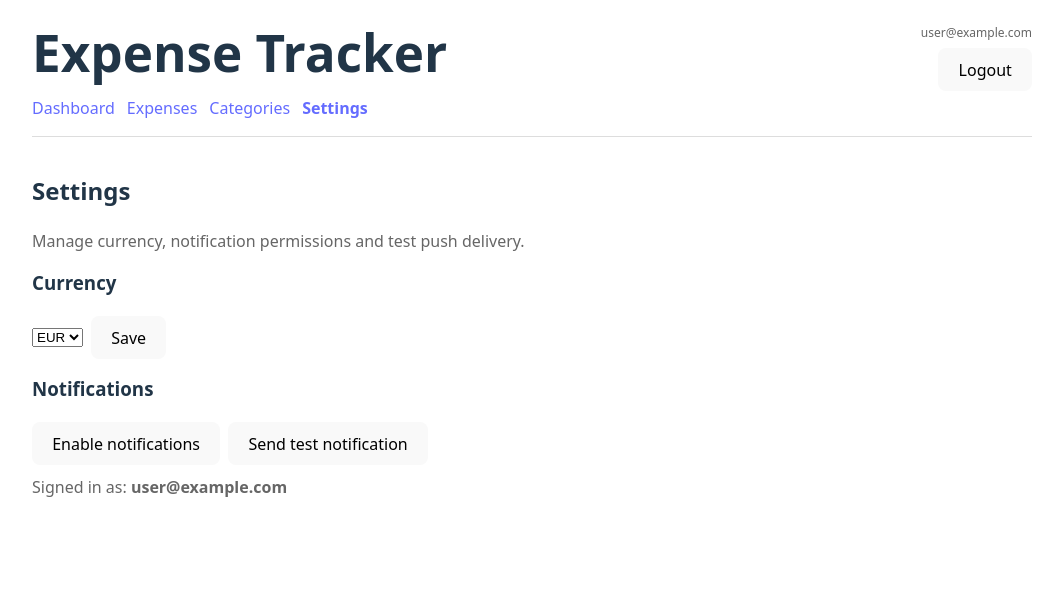
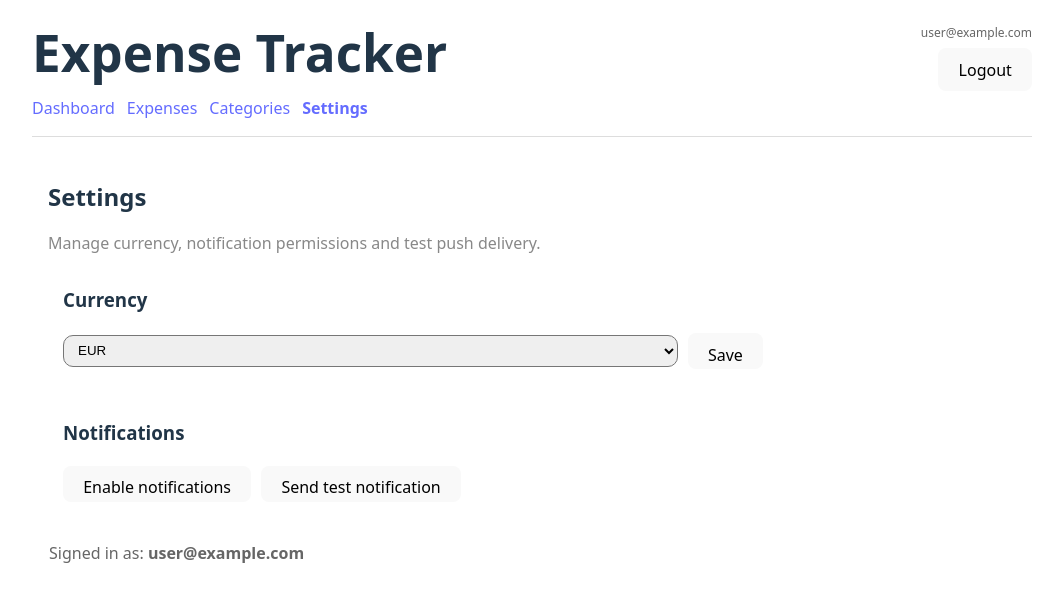
Before and after one commit to aleh02/Expense-Tracker, a React (Vite) app: page /app/settings in a window 1280 px wide. Shown: the top 602 px of the page, without its empty margins (108-1170 px from the left). Built offline with nearby package versions, Linux system fonts and the light colour scheme; no server answers; the database is empty; sample sign-in values are in the browser's storage.

Commit message:
ui: improve styles of categories and settings pages

```diff
--- a/src/features/dashboard/pages/DashboardPage.tsx
+++ b/src/features/dashboard/pages/DashboardPage.tsx
@@ -237,13 +237,13 @@ export function DashboardPage() {
                 {error && <p style={{ color: "crimson", margin: 0 }}>{error}</p>}
 
                 {!loading && !error && (
-                    <div style={{ display: "grid", gridTemplateColumns: "1fr 1fr", gap: 14 }}>
-                        {/* Budget card */}
+                    <div style={{ marginTop: 4, display: "grid", gridTemplateColumns: "1fr 1fr", gap: 14 }}>
                         <div style={{
                             padding: 14,
                             border: "1px solid rgba(255,255,255,0.08)",
                             borderRadius: 14,
                             background: "rgba(255,255,255,0.03)",
+                            width: 330,
                         }}>
                             <div style={{ fontWeight: 700, marginBottom: 10 }}>Monthly Budget</div>
 
@@ -299,12 +299,12 @@ export function DashboardPage() {
                             )}
                         </div>
 
-                        {/* Total card */}
                         <div style={{
                             padding: 14,
                             border: "1px solid rgba(255,255,255,0.08)",
                             borderRadius: 14,
                             background: "rgba(255,255,255,0.03)",
+                            width: 330,
                         }}>
                             <div style={{ fontWeight: 700, marginBottom: 10 }}>Monthly Total</div>
 
--- a/src/features/expenses/pages/ExpensesPage.module.css
+++ b/src/features/expenses/pages/ExpensesPage.module.css
@@ -6,7 +6,6 @@
   display: grid;
   gap: 18px;
 }
-
 
 .muted {
     color: #666;
@@ -71,11 +70,10 @@
 .subtitle {
   color: #888;
   margin-top: -24px;
-  max-width: 720px;
 }
 
 .card {
-  margin-top: -8px;
+  margin-top: -16px;
   padding: 14px;
   border: 1px solid rgba(255,255,255,0.08);
   border-radius: 14px;
@@ -97,10 +95,11 @@
 
 .control {
   width: 100%;
-  min-width: 0; /* important */
+  min-width: 0;
   box-sizing: border-box;
   height: 32px;
   padding: 4px 10px;
+  border-radius: 10px;
 }
 
 .actionsRow {
--- a/src/features/expenses/pages/ExpensesPage.tsx
+++ b/src/features/expenses/pages/ExpensesPage.tsx
@@ -246,9 +246,9 @@ export function ExpensesPage() {
 
     if (loading) {
         return (
-            <div>
+            <div className={styles.page}>
                 <h2>Expenses</h2>
-                <p className={styles.muted}>Loading...</p>
+                <p className={styles.muted} style={{ marginTop: -18 }}>Loading...</p>
             </div>
         );
     }
--- a/src/features/settings/pages/SettingsPage.tsx
+++ b/src/features/settings/pages/SettingsPage.tsx
@@ -36,7 +36,7 @@ export function SettingsPage() {
         };
     }, []);
 
-    //changes currency if user changes
+    //loads base currency
     useEffect(() => {
         if (!user) return;
         (async () => {
@@ -119,50 +119,89 @@ export function SettingsPage() {
     }
 
     return (
-        <div>
+        <div style={{ marginTop: -18, maxWidth: 1100, padding: "24px 16px" }}>
             <h2>Settings</h2>
 
-            <p style={{ color: '#666', marginTop: 6 }}>
+            <p style={{ color: "#888", marginTop: -4 }}>
                 Manage currency, notification permissions and test push delivery.
             </p>
-            <h3 style={{ marginTop: 16 }}>Currency</h3>
-            <div style={{ display: 'flex', gap: 8, alignItems: 'center', marginTop: 8 }}>
-                <select value={baseCurrency} onChange={(e) => setBaseCurrencyState(e.target.value)} disabled={loading}>
-                    <option value="EUR">EUR</option>
-                    <option value="USD">USD</option>
-                    <option value="GBP">GBP</option>
-                    <option value="CNY">CNY</option>
-                    <option value="JPY">JPY</option>
-                </select>
-                <button onClick={onSaveCurrency} disabled={loading}>
-                    {loading ? 'Working...' : 'Save'}
-                </button>
+
+            <div
+                style={{
+                    marginTop: 14,
+                    padding: 14,
+                    border: "1px solid rgba(255,255,255,0.08)",
+                    borderRadius: 14,
+                    background: "rgba(255,255,255,0.03)",
+                    maxWidth: 700,
+                }}
+            >
+                <h3 style={{ marginTop: 0 }}>Currency</h3>
+
+                <div style={{ display: "flex", gap: 10, alignItems: "center", marginTop: 12 }}>
+                    <select
+                        value={baseCurrency}
+                        onChange={(e) => setBaseCurrencyState(e.target.value)}
+                        disabled={loading}
+                        style={{
+                            flex: 1,
+                            minWidth: 0,
+                            height: 32,
+                            padding: "4px 10px",
+                            borderRadius: 10,
+                            boxSizing: "border-box",
+                        }}
+                    >
+                        <option value="EUR">EUR</option>
+                        <option value="USD">USD</option>
+                        <option value="GBP">GBP</option>
+                        <option value="CNY">CNY</option>
+                        <option value="JPY">JPY</option>
+                    </select>
+
+                    <button onClick={onSaveCurrency} disabled={loading} style={{ height: 36 }}>
+                        {loading ? "Working..." : "Save"}
+                    </button>
+                </div>
             </div>
 
-            <h3 style={{ marginTop: 16 }}>Notifications</h3>
-            <div style={{ display: 'flex', gap: 8, marginTop: 12 }}>
-                {pushEnabled ? (
-                    <button onClick={onDisablePush} disabled={loading}>
-                        {loading ? 'Working...' : 'Disable notifications'}
+            <div
+                style={{
+                    marginTop: 20,
+                    padding: 14,
+                    border: "1px solid rgba(255,255,255,0.08)",
+                    borderRadius: 14,
+                    background: "rgba(255,255,255,0.03)",
+                    maxWidth: 700,
+                }}
+            >
+                <h3 style={{ marginTop: 0 }}>Notifications</h3>
+
+                <div style={{ display: "flex", gap: 10, flexWrap: "wrap", marginTop: 10, marginBottom: 4 }}>
+                    {pushEnabled ? (
+                        <button onClick={onDisablePush} disabled={loading} style={{ height: 36 }}>
+                            {loading ? "Working..." : "Disable notifications"}
+                        </button>
+                    ) : (
+                        <button onClick={onEnablePush} disabled={loading} style={{ height: 36 }}>
+                            {loading ? "Working..." : "Enable notifications"}
+                        </button>
+                    )}
+
+                    <button onClick={onSendTest} disabled={loading} style={{ height: 36 }}>
+                        {loading ? "Working..." : "Send test notification"}
                     </button>
-                ) : (
-                    <button onClick={onEnablePush} disabled={loading}>
-                        {loading ? 'Working...' : 'Enable notifications'}
-                    </button>
-                )}
+                </div>
 
-                <button onClick={onSendTest} disabled={loading}>
-                    {loading ? 'Working...' : 'Send test notification'}
-                </button>
+                {msg && <p style={{ color: "#666", marginTop: 12, marginBottom: 0, marginLeft: 6 }}>{msg}</p>}
             </div>
 
-            {msg && <p style={{ color: '#666', marginTop: 10 }}>{msg}</p>}
-
             {user?.email && (
-                <p style={{ color: '#666', marginTop: 10 }}>
+                <p style={{ color: "#666", marginTop: 20, marginLeft: 1 }}>
                     Signed in as: <strong>{user.email}</strong>
                 </p>
             )}
+
         </div>
     );
 }
```
Also changed, not shown: src/features/categories/pages/CategoriesPage.tsx (+75 -12 lines).
